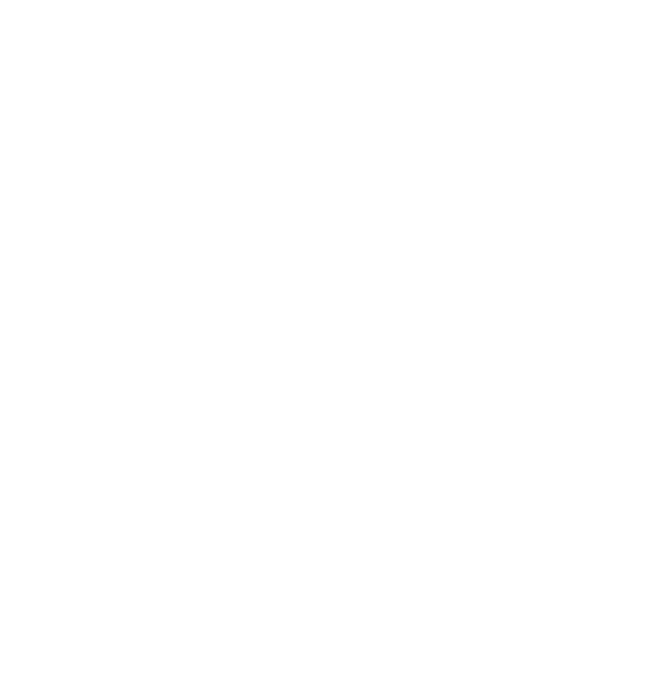
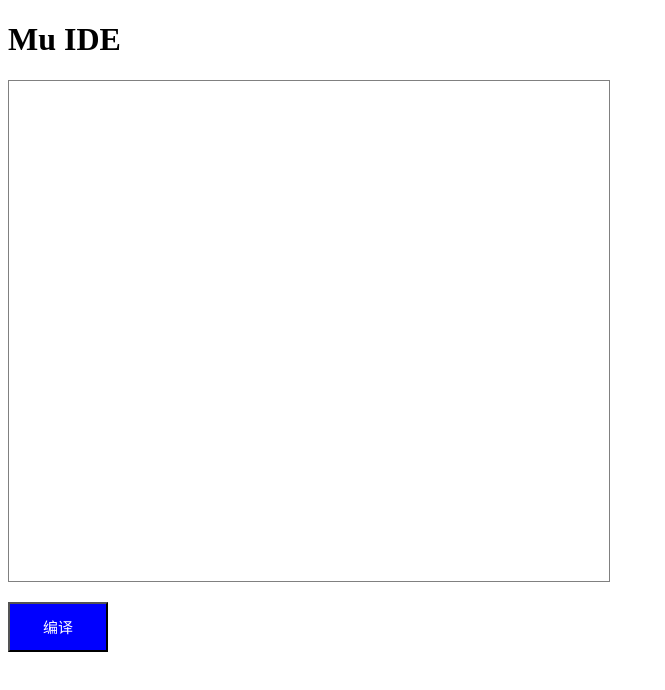
Before and after one commit to tim7othy/mu-interpreter, a website built with webpack: page src/index.html in a window 1280 px wide. Shown: the whole page, without its empty margins (0-665 px from the left). Built offline with nearby package versions, Linux system fonts and the light colour scheme.

Commit message:
feat: IDE

```diff
--- a/src/IDE.js
+++ b/src/IDE.js
@@ -3,8 +3,11 @@ class IDE {
     this.root = document.getElementById("root");
     this.template = `
       <div id="ide">
-        <div class="ide_title><h1>Mu IDE</h1></div>
+        <div class="ide_title">
+          <h1>Mu IDE</h1>
+        </div>
         <div class="ide_editor" contenteditable=true></div>
+        <button class="ide_button">编译</button>
       </div>
     `
     this.root.insertAdjacentHTML("beforeend", this.template);
@@ -12,8 +15,8 @@ class IDE {
   }
 
   getContent() {
-    return "hello world"
+    return "hello world";
   }
 }
 
-export default IDE
+export default IDE;
--- a/src/index.html
+++ b/src/index.html
@@ -5,6 +5,6 @@
     <title>Webpack ES6 Boilerplate</title>
   </head>
   <body>
-    <div class="hello" id="root"></div>
+    <div id="root"></div>
   </body>
 </html>
--- a/src/index.scss
+++ b/src/index.scss
@@ -1,3 +1,16 @@
-.hello {
-  color: red;
+#ide {
+  .ide_editor {
+    width: 600px;
+    height: 500px;
+    border: 1px solid grey;
+  }
+  .ide_button {
+    width: 100px;
+    height: 50px;
+    margin-top: 20px;
+    background: blue;
+    color: white;
+    font-size: 15px;
+  }
+
 }
```
Also changed, not shown: 1 other file.
